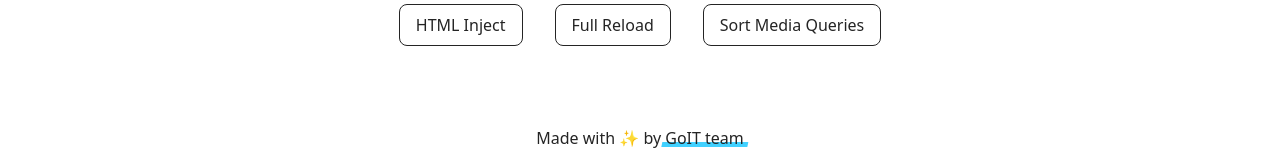
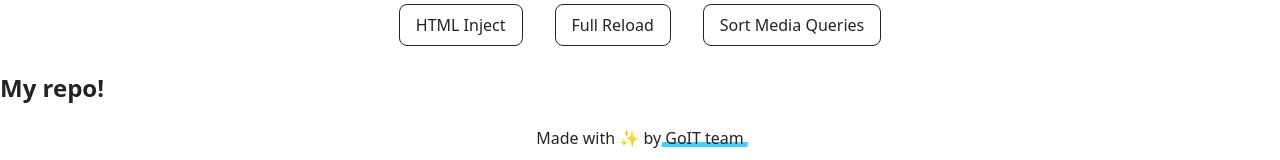
Before and after one commit to vyevdokymenko/goit-js-hw-09, a website built with Vite: page src/index.html in a window 1280 px wide. Shown: the part 630-790 px from the top of the page. Built offline with nearby package versions, Linux system fonts and the light colour scheme.

Commit message:
initial commit

```diff
--- a/package.json
+++ b/package.json
@@ -5,7 +5,7 @@
   "type": "module",
   "scripts": {
     "dev": "vite",
-    "build": "vite build --base=/vanilla-app-template/",
+    "build": "vite build --base=/goit-js-hw-09/",
     "preview": "vite preview"
   },
   "devDependencies": {
--- a/src/index.html
+++ b/src/index.html
@@ -16,6 +16,10 @@
       <load src="./partials/badges.html" />
     </main>
 
+    <section>
+      <h1>My repo!</h1>
+    </section>
+
     <load src="./partials/footer.html" />
 
     <script type="module" src="./main.js"></script>
```
